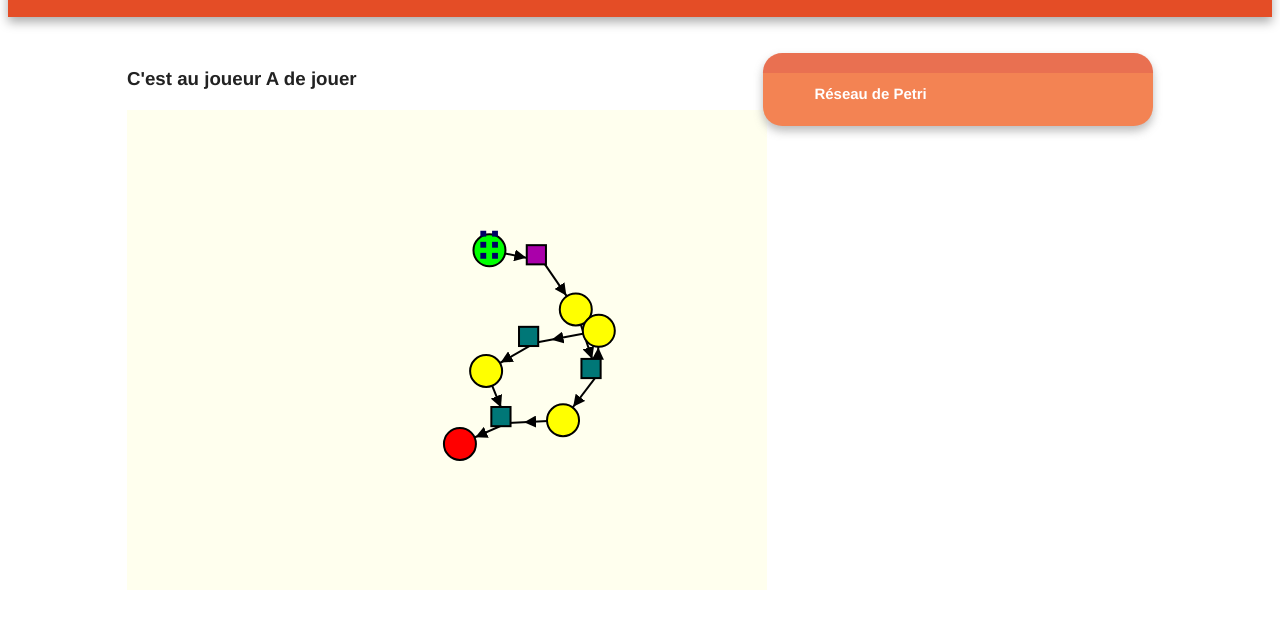
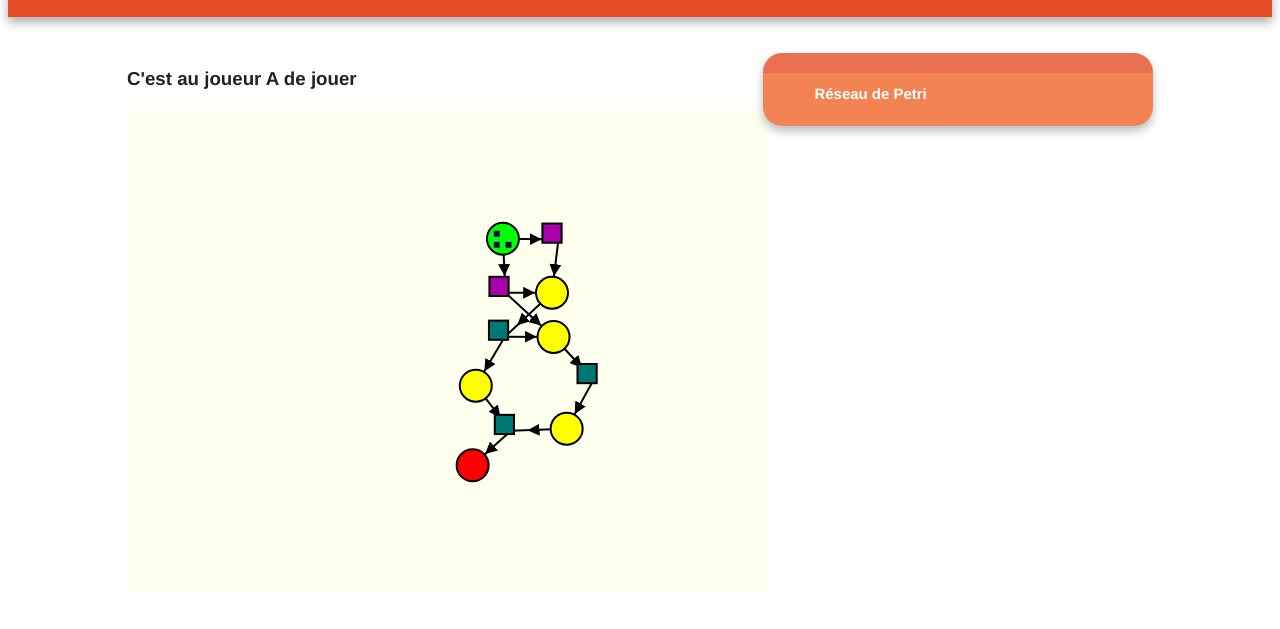
Before and after one commit to rodeofly/nirina974, a plain HTML site: page petri.html in a window 1280 px wide. Shown: the part 87-716 px from the top of the page. Drawn offline with Linux system fonts and the light colour scheme.

Commit message:
visibilité de SNT et nouveau réseau de Petri

```diff
--- a/js/petri.js
+++ b/js/petri.js
@@ -37,7 +37,7 @@ json = {
       id: 0,
       name: '>',
       group: 0,
-      count: 6
+      count: 3
     },
     {
       id: 1,
@@ -89,6 +89,11 @@ json = {
       id: 9,
       name: '!',
       group: 1
+    },
+    {
+      id: 10,
+      name: 'w',
+      group: 1
     }
   ],
   edges: [
@@ -131,6 +136,18 @@ json = {
     {
       source: 8,
       target: 5
+    },
+    {
+      source: 0,
+      target: 10
+    },
+    {
+      source: 10,
+      target: 1
+    },
+    {
+      source: 10,
+      target: 3
     }
   ]
 };
```
Also changed, not shown: index.html (+1 -0 lines), 1 other file.
